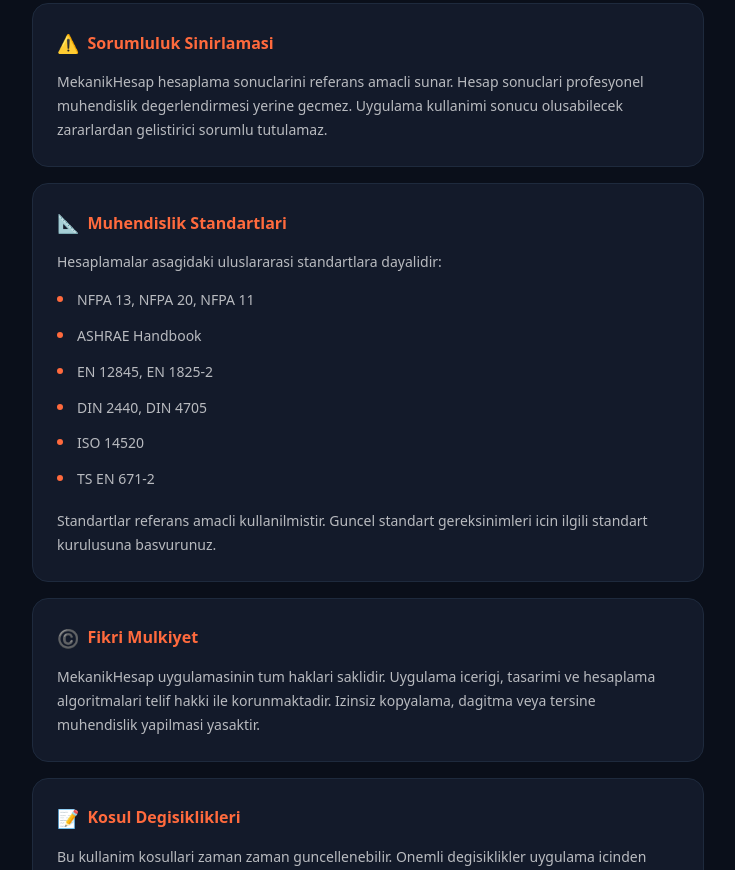
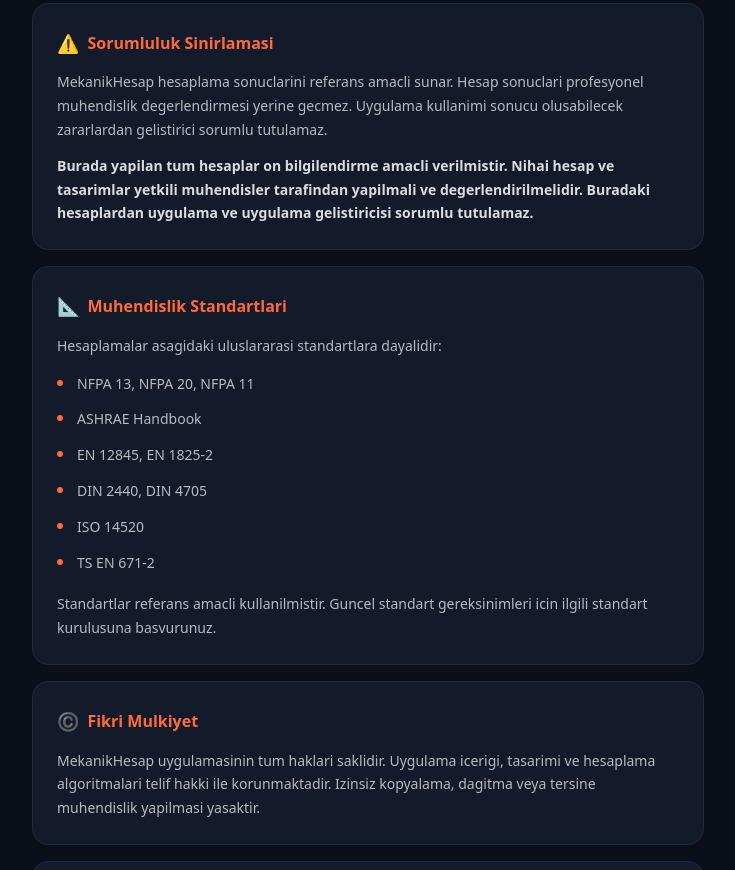
Before and after one commit to fatihselvi1905-bit/mekaniktesisat-terms, a plain HTML site: page index.html in a window 1280 px wide. Shown: the part 1075-1945 px from the top of the page, without its empty margins (272-1007 px from the left). Drawn offline with Linux system fonts and the light colour scheme.

Commit message:
feat: add legal disclaimer about preliminary calculations

```diff
--- a/index.html
+++ b/index.html
@@ -250,6 +250,7 @@
         <div class="card">
             <h2><span class="icon">⚠️</span> <span class="t" data-tr="Sorumluluk Sinirlamasi" data-en="Limitation of Liability">Sorumluluk Sinirlamasi</span></h2>
             <p class="t" data-tr="MekanikHesap hesaplama sonuclarini referans amacli sunar. Hesap sonuclari profesyonel muhendislik degerlendirmesi yerine gecmez. Uygulama kullanimi sonucu olusabilecek zararlardan gelistirici sorumlu tutulamaz." data-en="MekanikHesap provides calculation results for reference purposes. Results do not replace professional engineering assessment. The developer cannot be held liable for damages arising from use of the app.">MekanikHesap hesaplama sonuclarini referans amacli sunar. Hesap sonuclari profesyonel muhendislik degerlendirmesi yerine gecmez. Uygulama kullanimi sonucu olusabilecek zararlardan gelistirici sorumlu tutulamaz.</p>
+            <p class="t" style="margin-top: 12px; font-weight: 600; color: rgba(255, 255, 255, 0.85);" data-tr="Burada yapilan tum hesaplar on bilgilendirme amacli verilmistir. Nihai hesap ve tasarimlar yetkili muhendisler tarafindan yapilmali ve degerlendirilmelidir. Buradaki hesaplardan uygulama ve uygulama gelistiricisi sorumlu tutulamaz." data-en="All calculations provided here are for preliminary information purposes only. Final calculations and designs must be made and evaluated by authorized engineers. The application and application developer cannot be held responsible for calculations made here.">Burada yapilan tum hesaplar on bilgilendirme amacli verilmistir. Nihai hesap ve tasarimlar yetkili muhendisler tarafindan yapilmali ve degerlendirilmelidir. Buradaki hesaplardan uygulama ve uygulama gelistiricisi sorumlu tutulamaz.</p>
         </div>
 
         <!-- 5. Standartlar -->
```
